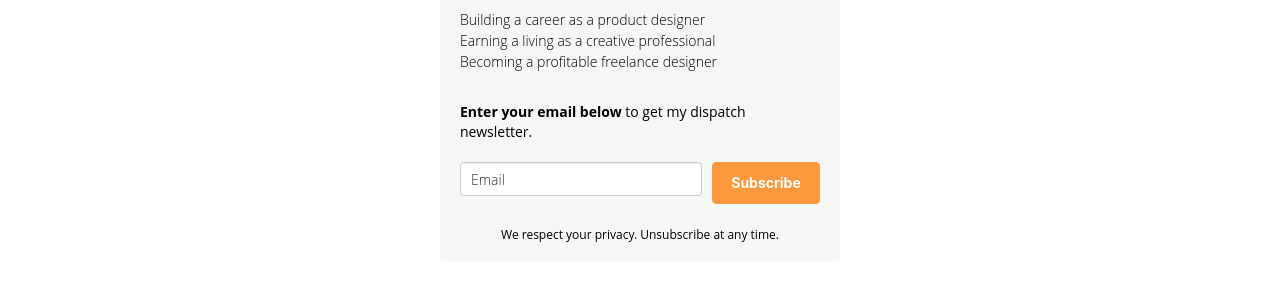
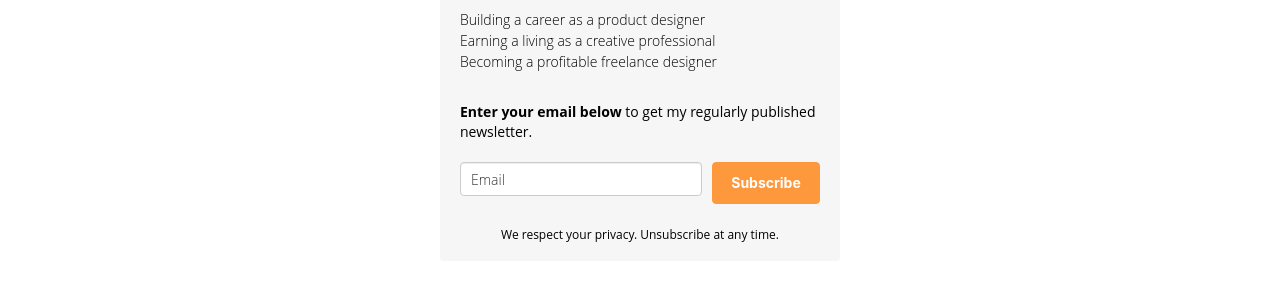
Before and after one commit to jasonearly/jasonearly.github.io, a Jekyll site: the page built from newsletter-linkedin/index.html, in a window 1280 px wide. Shown: the part 294-590 px from the top of the page. Built offline with Jekyll 4.4.1, drawn with Linux system fonts in a browser that asks for light colours; some web fonts are replaced.

Commit message:
updated copy

```diff
--- a/newsletter-linkedin/index.html
+++ b/newsletter-linkedin/index.html
@@ -1581,8 +1581,7 @@ excerpt:
             <li>Becoming a profitable freelance designer</li>
           </ul>
           <p>
-            <strong>Enter your email below </strong>to get my dispatch
-            newsletter.
+            <strong>Enter your email below </strong>to get my regularly published newsletter.
           </p>
         </div>
 
```
